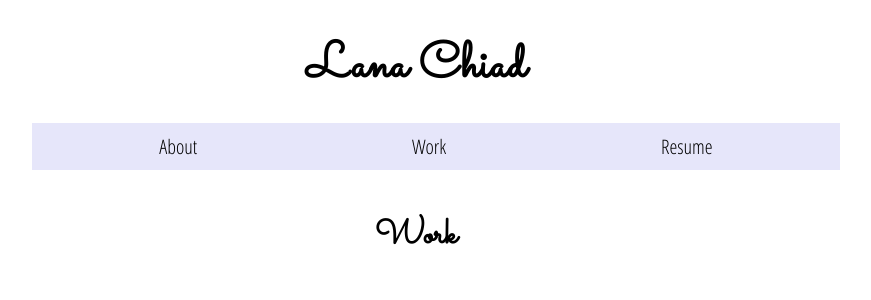
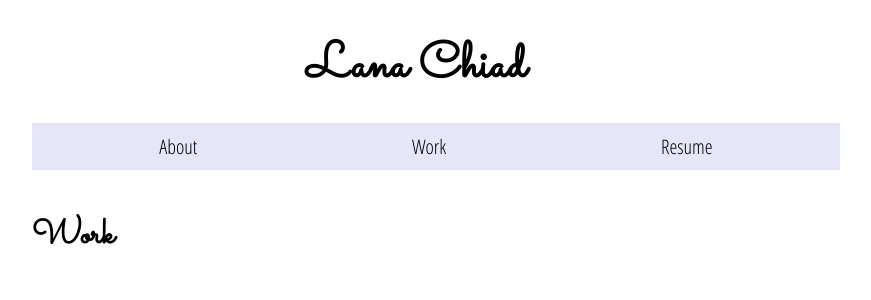
Before and after one commit to lanachiad/lanachiad.github.io, a React (Create React App) app: page / in a window 1280 px wide. Both pictures are taken after a click on the button "Work". Shown: the top 300 px of the page, without its empty margins (224-1095 px from the left). Built offline with nearby package versions, Linux system fonts and the light colour scheme.

Commit message:
Initial styling and link to Work.css

```diff
--- a/src/Work.css
+++ b/src/Work.css
@@ -0,0 +1,3 @@
+.Work {
+  text-align: left;
+}
--- a/src/Work.js
+++ b/src/Work.js
@@ -1,4 +1,5 @@
 import React, { Component } from 'react';
+import './Work.css';
 
 class Work extends Component {
   render() {
```
